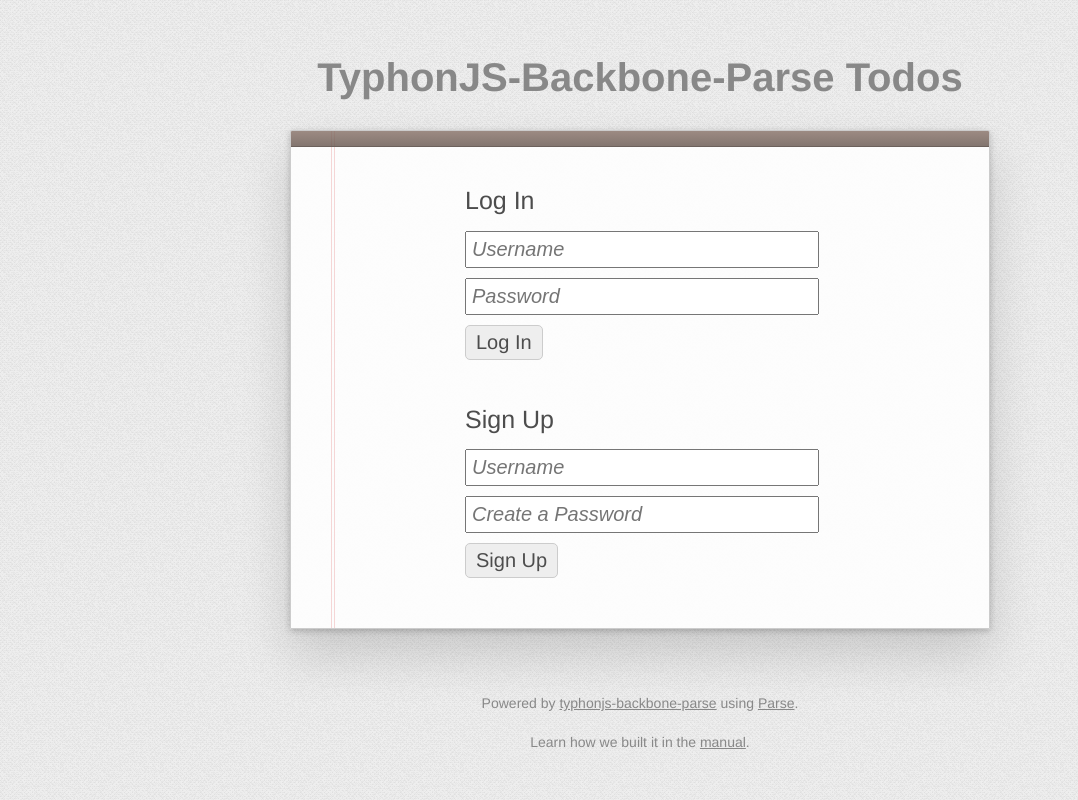
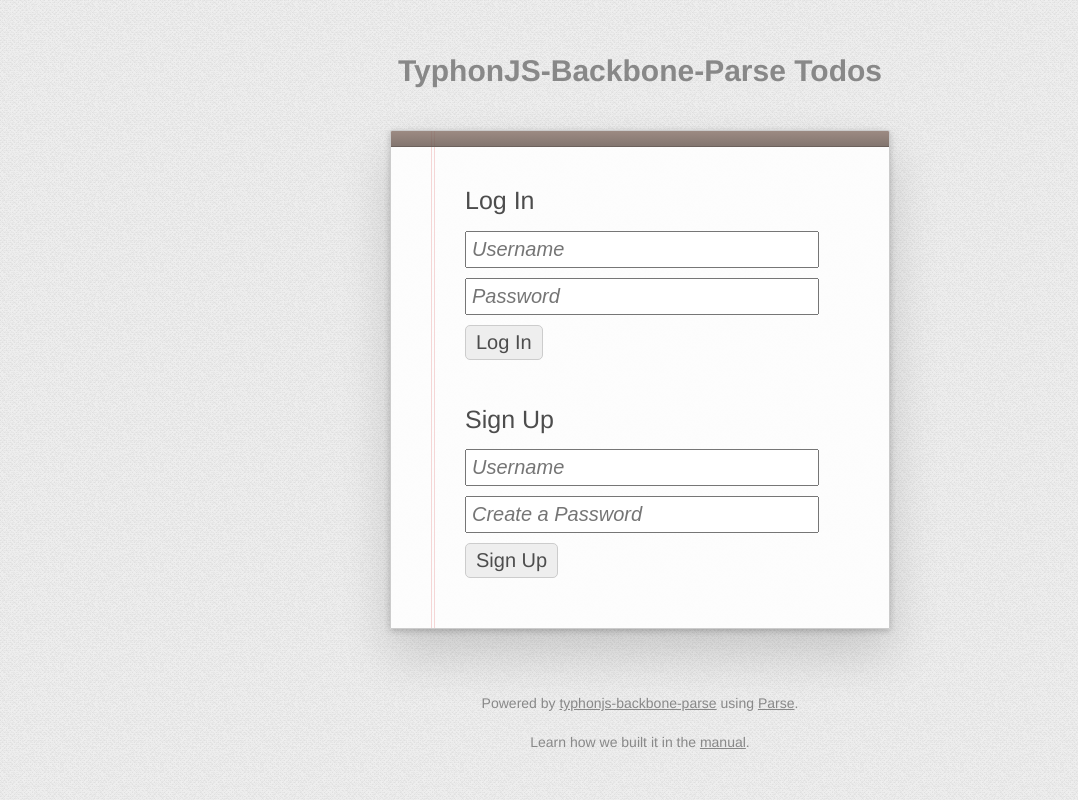
Before and after one commit to typhonjs-demos/backbone-parse-es6-todos-improved, a website: page index.html in a window 1280 px wide. Shown: the whole page, without its empty margins (0-1078 px from the left). Drawn offline with Linux system fonts and the light colour scheme.

Commit message:
Updated app width

```diff
--- a/site/css/todos.css
+++ b/site/css/todos.css
@@ -26,7 +26,7 @@ body
    line-height: 1.4em;
    background: #eeeeee url('../images/bg.png');
    color: #4d4d4d;
-   width: 700px;
+   width: 500px;
    margin: 0 auto;
    -webkit-font-smoothing: antialiased;
    -moz-font-smoothing: antialiased;
@@ -76,7 +76,7 @@ body
    position: absolute;
    top: -90px;
    width: 100%;
-   font-size: 40px;
+   font-size: 30px;
    font-weight: bold;
    text-align: center;
    color: #888;
```
